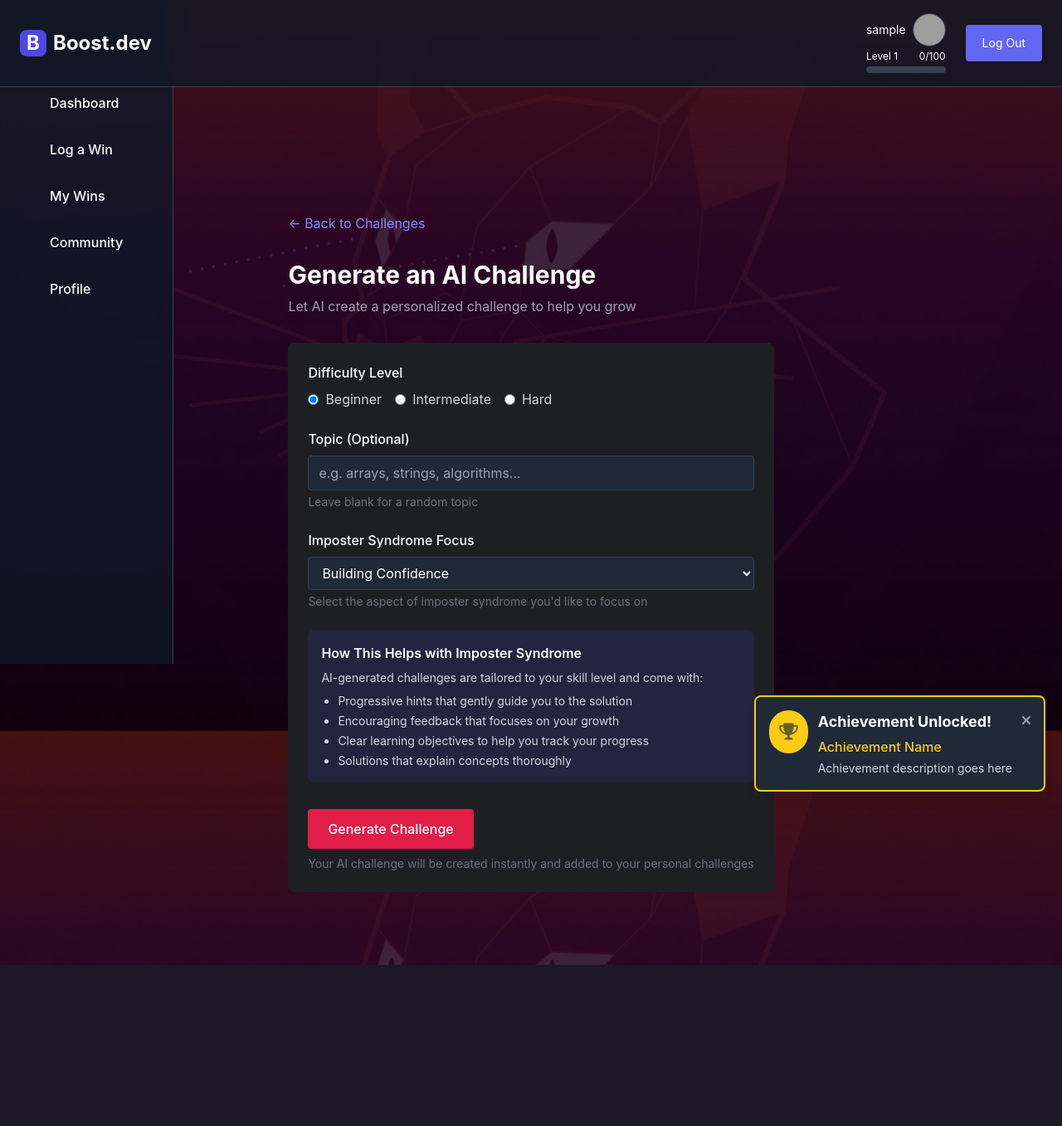
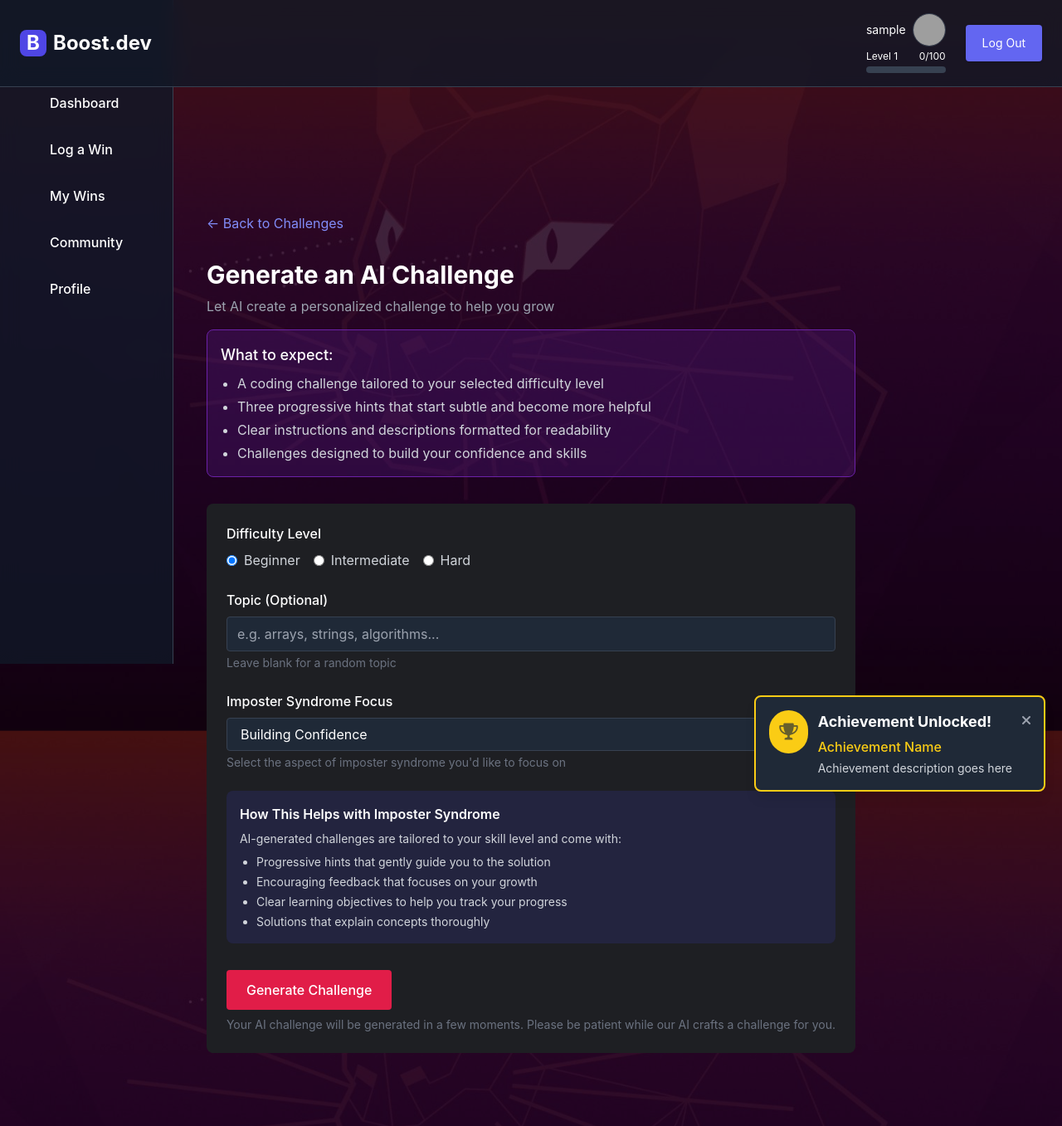
Before and after one commit to Lochy2000/boost.dev, a Django app: page /challenges/generate/ in a window 1280 px wide. Shown: the whole page at 83% size. Before the commit the page ends 1163 px from the top, so only its background shows below. Run offline with Django 5.2, Linux system fonts and the light colour scheme; the visitor is signed in with stand-in values (Sample User, id 1); some libraries are stand-ins or nearby versions; grey boxes are pictures that could not be loaded.

Commit message:
added userflag to track and listen to signals and processor will listen for userflag adding it relevant template context

```diff
--- a/challenges/templates/challenges/generate_challenge.html
+++ b/challenges/templates/challenges/generate_challenge.html
@@ -11,6 +11,17 @@
     <div>
         <h1 class="text-3xl font-bold text-white">Generate an AI Challenge</h1>
         <p class="mt-2 text-gray-400">Let AI create a personalized challenge to help you grow</p>
+
+        <!-- Improved user expectations -->
+        <div class="mt-4 bg-purple-900/30 p-4 rounded-lg border border-purple-800">
+            <h3 class="text-lg font-medium text-white">What to expect:</h3>
+            <ul class="mt-2 space-y-1 text-gray-300 list-disc pl-5">
+                <li>A coding challenge tailored to your selected difficulty level</li>
+                <li>Three progressive hints that start subtle and become more helpful</li>
+                <li>Clear instructions and descriptions formatted for readability</li>
+                <li>Challenges designed to build your confidence and skills</li>
+            </ul>
+        </div>
     </div>
 
     <!-- AI Challenge Generator Form -->
@@ -68,11 +79,34 @@
                 </ul>
             </div>
 
-            <!-- Submit Button -->
+            <!-- Submit Button with Loading State -->
             <div class="mt-8">
-                <button type="submit" class="bg-rose-600 hover:bg-rose-700 text-white px-6 py-3 rounded font-medium">Generate Challenge</button>
-                <p class="mt-2 text-sm text-gray-500">Your AI challenge will be created instantly and added to your personal challenges</p>
+                <button type="submit" id="generate-btn" class="bg-rose-600 hover:bg-rose-700 text-white px-6 py-3 rounded font-medium flex items-center gap-2">
+                    <span>Generate Challenge</span>
+                    <svg id="loading-spinner" class="animate-spin h-5 w-5 text-white hidden" xmlns="http://www.w3.org/2000/svg" fill="none" viewBox="0 0 24 24">
+                        <circle class="opacity-25" cx="12" cy="12" r="10" stroke="currentColor" stroke-width="4"></circle>
+                        <path class="opacity-75" fill="currentColor" d="M4 12a8 8 0 018-8V0C5.373 0 0 5.373 0 12h4zm2 5.291A7.962 7.962 0 014 12H0c0 3.042 1.135 5.824 3 7.938l3-2.647z"></path>
+                    </svg>
+                </button>
+                <p class="mt-2 text-sm text-gray-500">Your AI challenge will be generated in a few moments. Please be patient while our AI crafts a challenge for you.</p>
             </div>
+
+            <!-- JavaScript for handling loading state -->
+            <script>
+                document.addEventListener('DOMContentLoaded', function() {
+                    const form = document.querySelector('form');
+                    const generateBtn = document.getElementById('generate-btn');
+                    const loadingSpinner = document.getElementById('loading-spinner');
+
+                    form.addEventListener('submit', function() {
+                        // Show loading state
+                        generateBtn.disabled = true;
+                        generateBtn.classList.add('opacity-75');
+                        loadingSpinner.classList.remove('hidden');
+                        generateBtn.querySelector('span').textContent = 'Generating...';
+                    });
+                });
+            </script>
         </form>
     </div>
 </div>
--- a/challenges/views.py
+++ b/challenges/views.py
@@ -122,7 +122,7 @@
             # Get AI-generated challenge
             challenge_text = generate_new_challenge(difficulty, topic, request.user.username)
 
-            # Parse the response (assuming it follows the format in our prompt)
+            # Parse the response with improved structured parsing
             lines = challenge_text.strip().split('\n')
 
             title = ""
@@ -131,19 +131,65 @@
 
             current_section = None
 
+            # Improved parsing with specific hint headers
             for line in lines:
+                line = line.strip()
+                if not line:  # Skip empty lines
+                    continue
+
                 if line.startswith("TITLE:"):
                     title = line.replace("TITLE:", "").strip()
                     current_section = "title"
                 elif line.startswith("DESCRIPTION:"):
                     current_section = "description"
+                elif line.startswith("HINT 1:"):
+                    hint = line.replace("HINT 1:", "").strip()
+                    if hint:  # Only add non-empty hints
+                        hints.append(hint)
+                    current_section = "hint1"
+                elif line.startswith("HINT 2:"):
+                    hint = line.replace("HINT 2:", "").strip()
+                    if hint:  # Only add non-empty hints
+                        hints.append(hint)
+                    current_section = "hint2"
+                elif line.startswith("HINT 3:"):
+                    hint = line.replace("HINT 3:", "").strip()
+                    if hint:  # Only add non-empty hints
+                        hints.append(hint)
+                    current_section = "hint3"
+                # Legacy support for old format
                 elif line.startswith("HINTS:"):
                     current_section = "hints"
-                elif current_section == "description" and line:
+                elif current_section == "description":
                     description += line + "\n"
-                elif current_section == "hints" and line and not line.startswith("HINT"):
+                elif current_section == "hint1" and not line.startswith("HINT"):
+                    # Append to existing hint if it's a continuation
+                    if hints and len(hints) >= 1:
+                        hints[0] += " " + line
+                elif current_section == "hint2" and not line.startswith("HINT"):
+                    if hints and len(hints) >= 2:
+                        hints[1] += " " + line
+                elif current_section == "hint3" and not line.startswith("HINT"):
+                    if hints and len(hints) >= 3:
+                        hints[2] += " " + line
+                # Legacy support for old format
+                elif current_section == "hints" and not line.startswith("HINT"):
                     if line.strip() and not line.startswith("-"):
                         hints.append(line.strip())
+
+            # Ensure we have exactly 3 hints with quality fallbacks
+            default_hints = [
+                "Start by breaking down the problem into smaller parts. What's the first step you would take?",
+                "Consider edge cases and how your solution handles different inputs. What assumptions are you making?",
+                "Look at your algorithm's efficiency. Can you optimize it further? Remember to test your solution with various inputs."
+            ]
+
+            # Add quality default hints if we don't have enough
+            while len(hints) < 3:
+                hints.append(default_hints[len(hints)])
+
+            # Limit to 3 hints if we somehow got more
+            hints = hints[:3]
 
             # Create the challenge
             challenge = Challenge(
--- a/requirements.txt
+++ b/requirements.txt
@@ -64,4 +64,4 @@
 tzdata==2025.2
 uritemplate==4.1.1
 urllib3==2.4.0
-whitenoise==6.7.0
+whitenoise==6.9.0
--- a/theme/templates/base.html
+++ b/theme/templates/base.html
@@ -102,7 +102,13 @@
             document.getElementById('achievement-toast').style.transform = 'translateY(150%)';
 
             document.addEventListener('DOMContentLoaded', function() {
-                // Level up notification
+                // Check for level-up flag from context processor
+                {% if level_up_flag %}
+                    document.getElementById('new-level').textContent = "{{ level_up_flag }}";
+                    document.getElementById('level-up-notification').classList.remove('hidden');
+                {% endif %}
+
+                // Level up notification from Django messages
                 const messages = document.querySelectorAll('.fixed.top-16 .mb-4');
                 messages.forEach(function(message) {
                     if (message.textContent.includes('Congratulations! You\'ve reached Level')) {
--- a/users/context_processors.py
+++ b/users/context_processors.py
@@ -1,24 +1,44 @@
+from django.utils import timezone
+from .models import UserFlag
+
 def user_progress(request):
     """
     Add user progress data to all templates
     """
+    context = {
+        'level_up_flag': None
+    }
+
     if request.user.is_authenticated:
         try:
-            # drectly uses  users oject to access progress - no need for the extra variables
-            return {
+            # Add user progress data
+            context.update({
                 'user': request.user,
-                # keeping these for backward compatibility
                 'user_progress': request.user.progress,
                 'level_color': request.user.progress.get_level_color(),
                 'progress_percentage': request.user.progress.calculate_percentage()
-            }
+            })
+
+            # Check for level-up flags
+            level_up_flag = UserFlag.objects.filter(
+                user=request.user,
+                flag_type='level_up',
+                is_read=False,
+                expires_at__gt=timezone.now()
+            ).first()
+
+            if level_up_flag:
+                context['level_up_flag'] = level_up_flag.value
+                level_up_flag.is_read = True
+                level_up_flag.save()
+
         except Exception as e:
             print(f"Error in user_progress context processor: {e}")
             # return empty values to avoid template errors
-            return {
+            context.update({
                 'user_progress': None,
                 'level_color': 'blue',
                 'progress_percentage': 0
-            }
+            })
 
-    return {}
+    return context
--- a/users/models.py
+++ b/users/models.py
@@ -130,3 +130,16 @@
 
     def __str__(self):
         return f"{self.user.username} earned {self.achievement.name}"
+
+
+class UserFlag(models.Model):
+    """Temporary flags for user events that need to be displayed"""
+    user = models.ForeignKey(User, on_delete=models.CASCADE, related_name='flags')
+    flag_type = models.CharField(max_length=50)  # e.g., 'level_up', 'achievement'
+    value = models.TextField(blank=True)  # Level number or achievement data
+    created_at = models.DateTimeField(auto_now_add=True)
+    expires_at = models.DateTimeField(null=True, blank=True)
+    is_read = models.BooleanField(default=False)
+
+    def __str__(self):
+        return f"{self.user.username} - {self.flag_type} - {self.value}"
```
Also changed, not shown: challenges/templates/challenges/challenge_detail.html (+68 -5 lines), challenges/templates/challenges/view_challenges.html (+7 -2 lines), progression_doc.md (added, +63 -0 lines), services/ai_challenge.py (+18 -6 lines), users/signals.py (+19 -2 lines), users/migrations/0002_userflag.py (added), users/migrations/0005_merge_0002_userflag_0004_add_hackathon_achievements.py (added).
